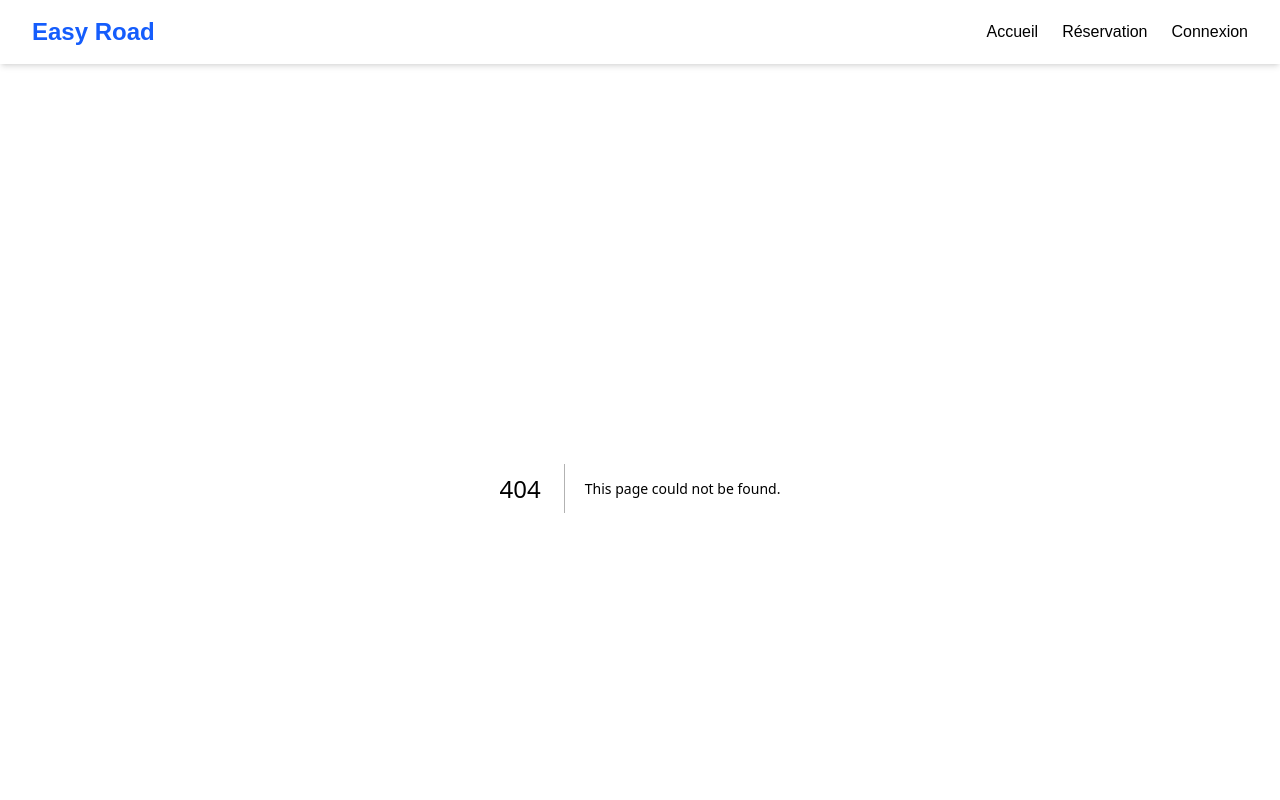
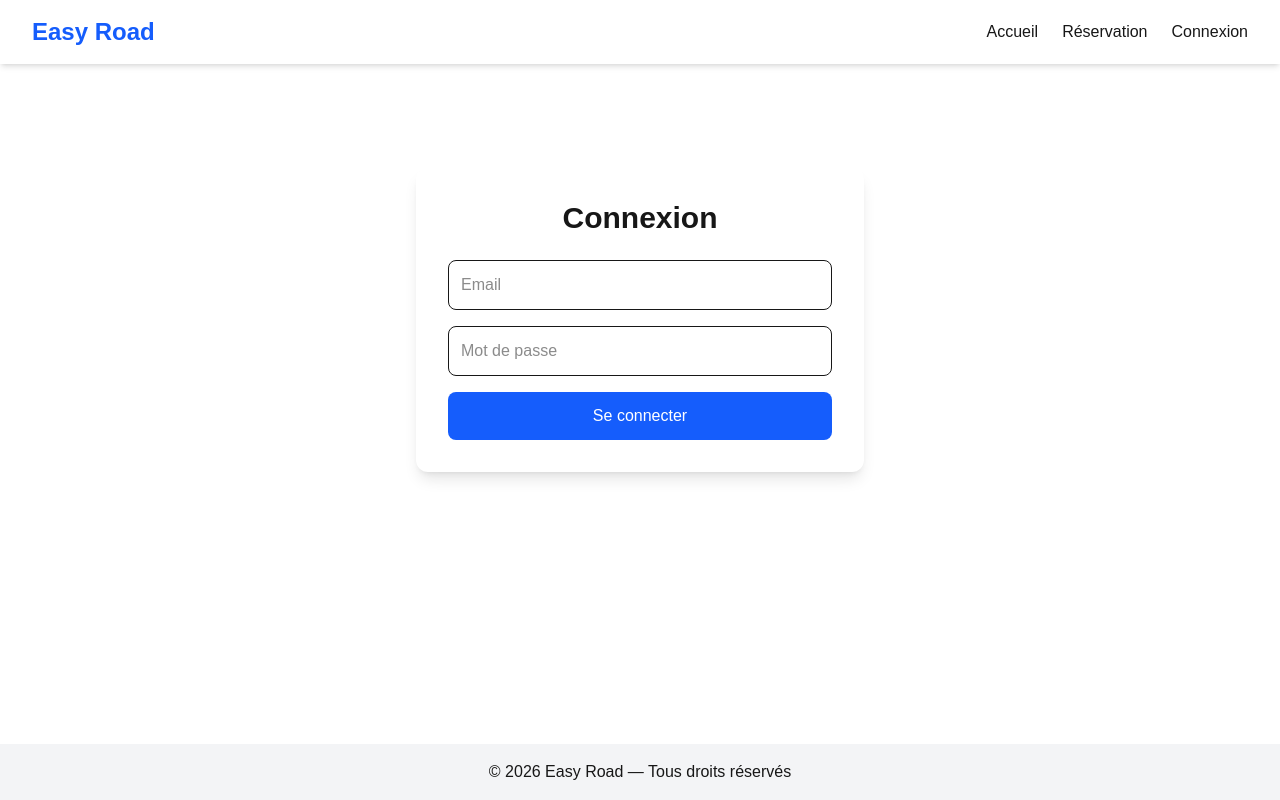
Before and after one commit to leith-allah/A2---Stage---Easy-Road---Clic-Package, a Next.js app in the folder Nextjs/: page /login in a window 1280 px wide. Before the commit this address had no page. Shown: the top 800 px of the page. Built offline with nearby package versions, Linux system fonts and the light colour scheme.

Commit message:
Ajout de Login (Remplie Test), Register & Profile

```diff
--- /dev/null
+++ b/Nextjs/src/app/login/page.tsx
@@ -0,0 +1,64 @@
+
+export default function LoginPage() {
+  return (
+    <section
+      className="
+        flex
+        flex-col
+        items-center
+        justify-center
+        py-20
+      "
+    >
+      <div
+        className="
+          w-full
+          max-w-md
+          bg-white
+          shadow-lg
+          rounded-xl
+          p-8
+        "
+      >
+        <h1 className="text-3xl font-bold mb-6 text-center">
+          Connexion
+        </h1>
+
+        <form className="flex flex-col gap-4">
+          <input
+            type="email"
+            placeholder="Email"
+            className="
+              border
+              rounded-lg
+              p-3
+            "
+          />
+
+          <input
+            type="password"
+            placeholder="Mot de passe"
+            className="
+              border
+              rounded-lg
+              p-3
+            "
+          />
+
+          <button
+            className="
+              bg-blue-600
+              text-white
+              rounded-lg
+              p-3
+              hover:bg-blue-700
+              transition
+            "
+          >
+            Se connecter
+          </button>
+        </form>
+      </div>
+    </section>
+  );
+}
```
Also changed, not shown: Nextjs/src/app/profile/page.tsx (added), Nextjs/src/app/register/page.tsx (added).
